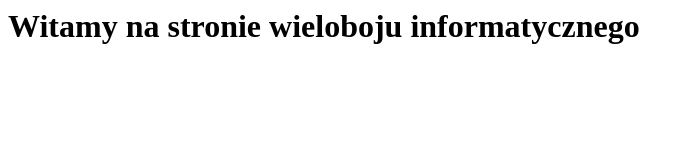
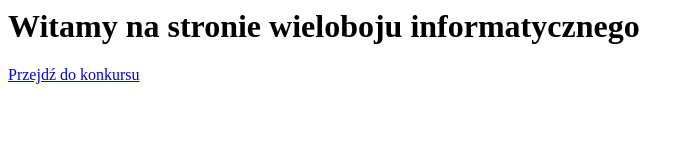
Before and after one commit to wojcieh/Wieloboj-Informatyczny, a plain HTML site: page index.html in a window 1280 px wide. Shown: the whole page, without its empty margins (0-694 px from the left). Drawn offline with Linux system fonts and the light colour scheme.

Commit message:
Update index.html

```diff
--- a/index.html
+++ b/index.html
@@ -1 +1,2 @@
 <h1>Witamy na stronie wieloboju informatycznego</h1>
+<a href="start.html">Przejdź do konkursu</a>
```
